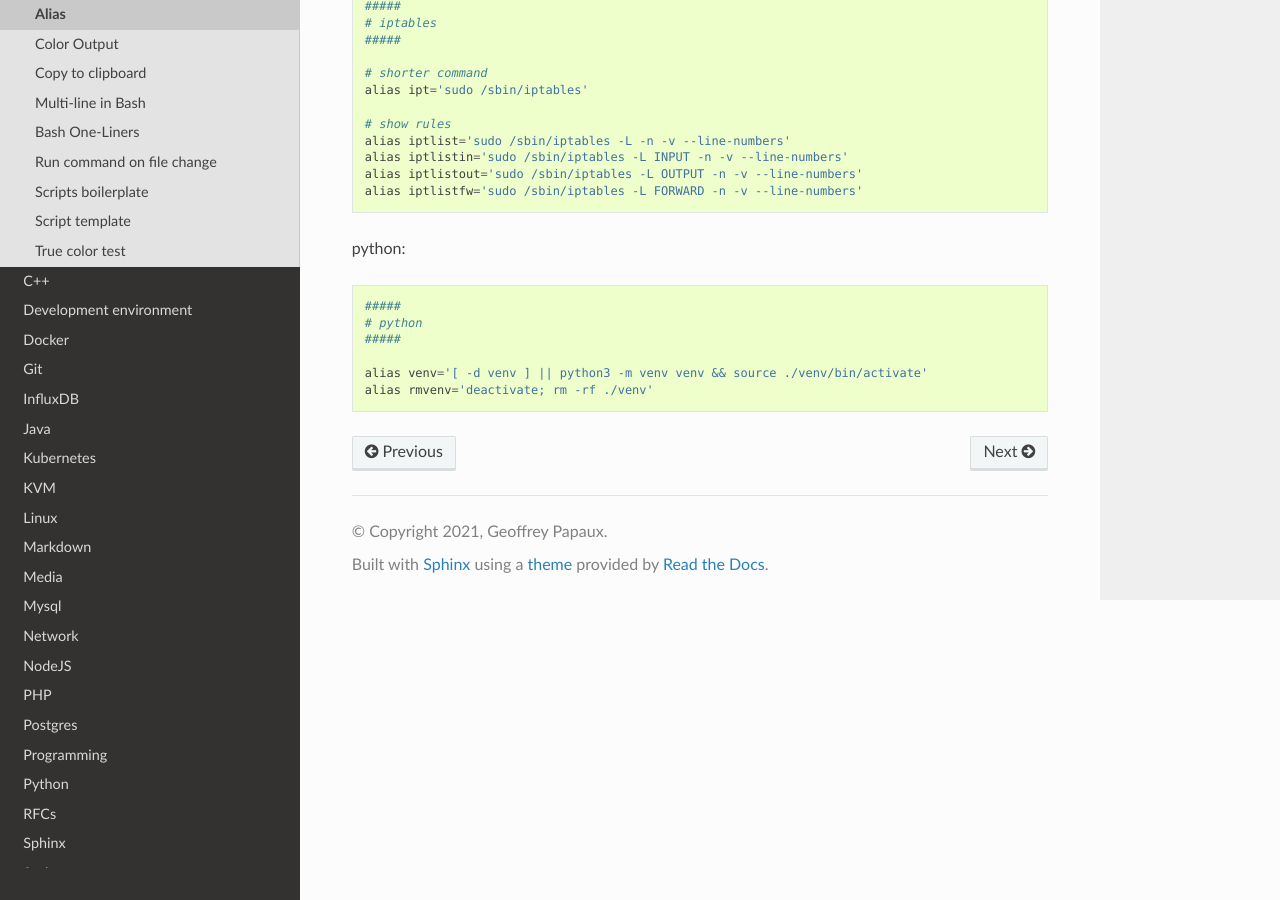
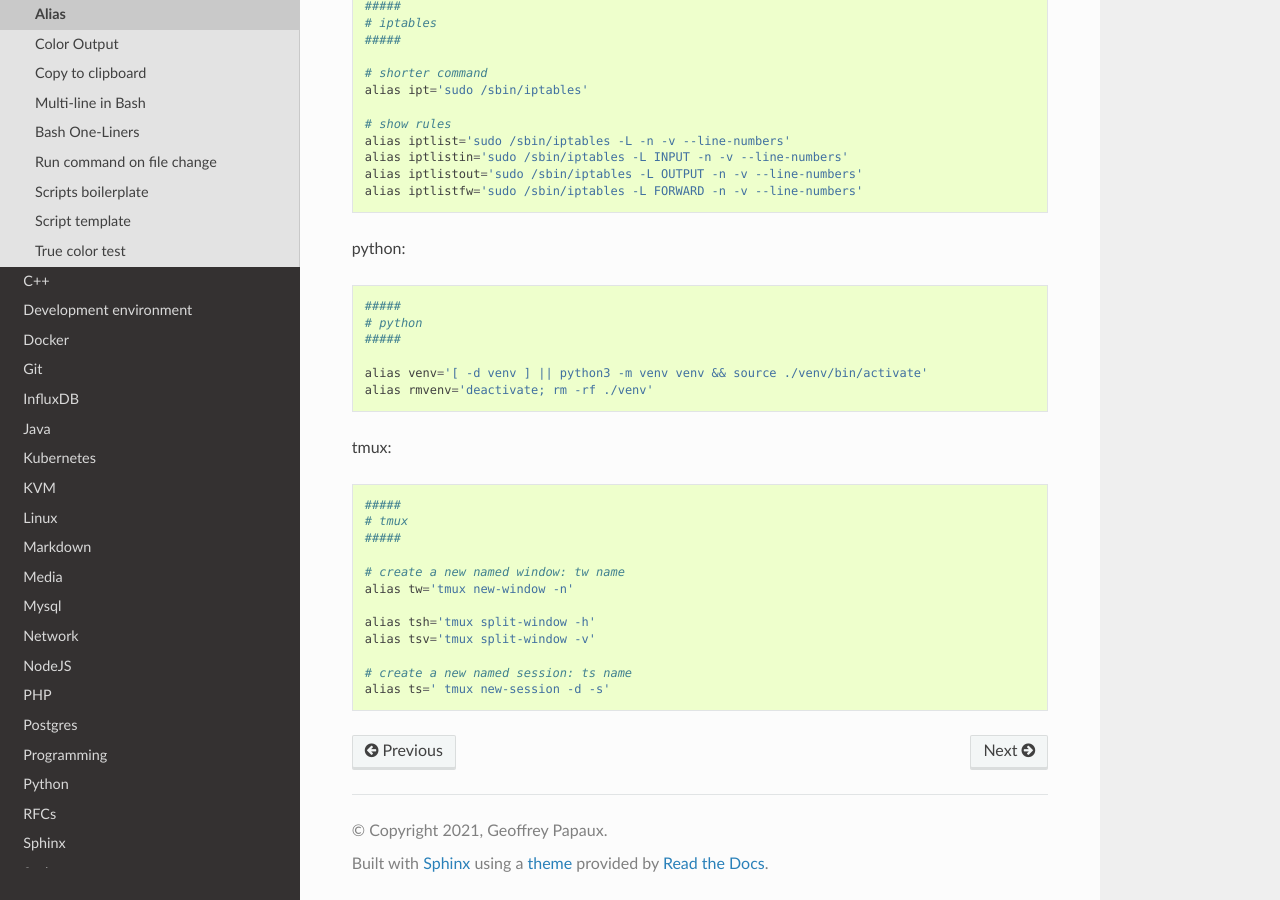
Before and after one commit to papaux/til, a Sphinx documentation site: the page built from source/bash/alias.rst, in a window 1280 px wide and 900 px high, scrolled down 707 px. Built offline with Sphinx 7.4.7 and the Read the Docs theme 2.0.0, drawn with Linux system fonts in a browser that asks for light colours; pages that are not in the unit, such as notebooks, are missing from menus.

Commit message:
alias: add tmux aliases

```diff
--- a/source/bash/alias.rst
+++ b/source/bash/alias.rst
@@ -50,3 +50,18 @@ python::
 
   alias venv='[ -d venv ] || python3 -m venv venv && source ./venv/bin/activate'
   alias rmvenv='deactivate; rm -rf ./venv'
+
+tmux::
+
+  #####
+  # tmux
+  #####
+
+  # create a new named window: tw name
+  alias tw='tmux new-window -n'
+
+  alias tsh='tmux split-window -h'
+  alias tsv='tmux split-window -v'
+
+  # create a new named session: ts name
+  alias ts=' tmux new-session -d -s'
```
